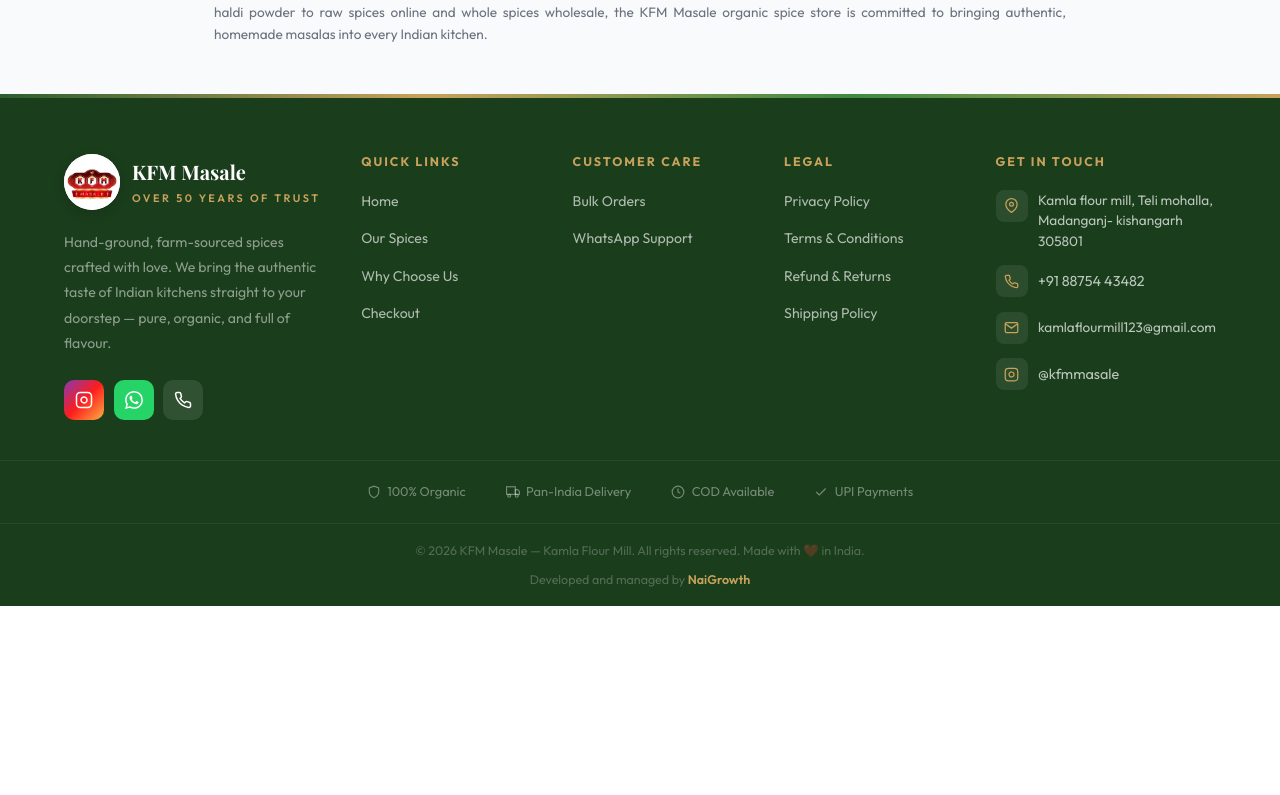
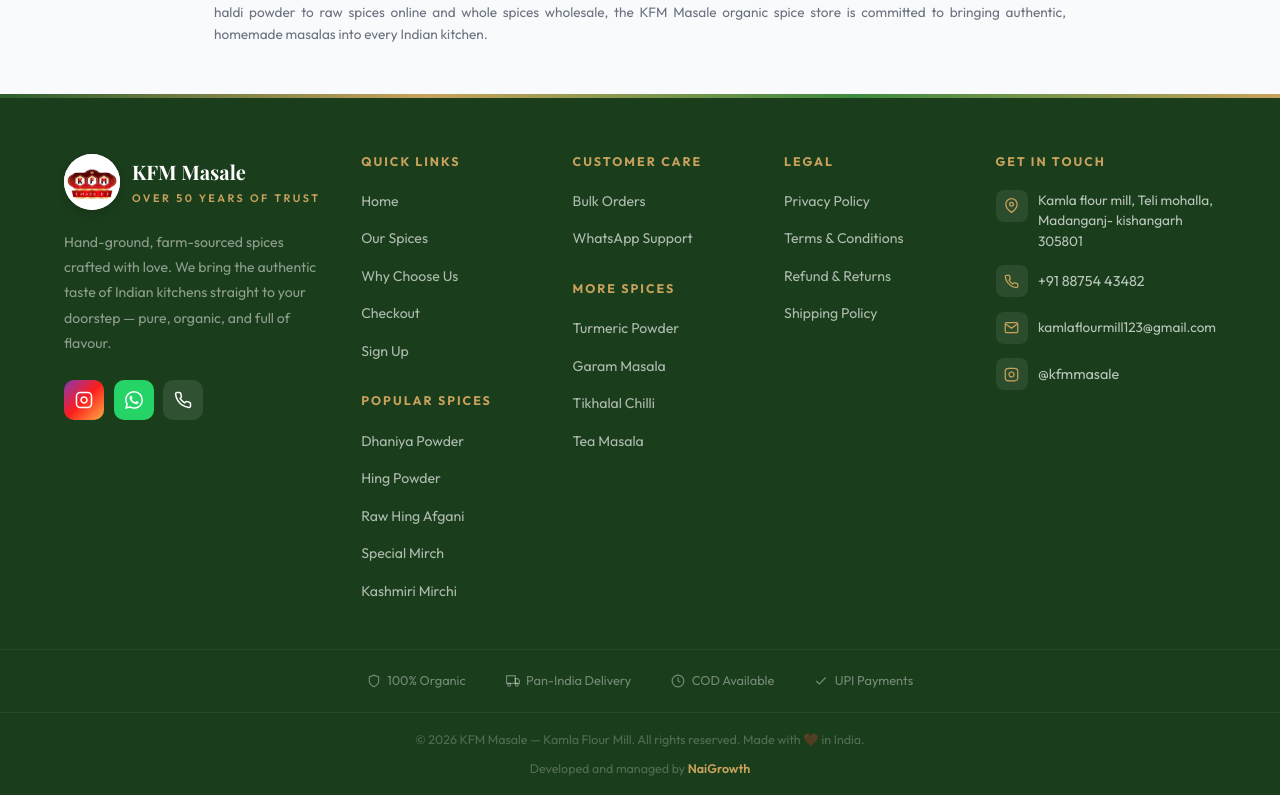
Before and after one commit to naitikvj31/kfm-masale-store, a Next.js app: page / in a window 1280 px wide. Shown: the part 2789-3584 px from the top of the page. Before the commit the page ends 3395 px from the top, so only its background shows below. Built offline with nearby package versions, Linux system fonts and the light colour scheme; no server answers; the database is empty; a web font is replaced by a local one.

Commit message:
Fix SEMrush SEO warnings (404s, duplicate titles, missing internal links)

```diff
--- a/components/Footer.js
+++ b/components/Footer.js
@@ -117,11 +117,31 @@
                         }}>
                             Quick Links
                         </h4>
-                        <ul style={{ padding: 0, margin: 0, display: 'flex', flexDirection: 'column', gap: '0.5rem', listStyle: 'none' }}>
+                        <ul style={{ padding: 0, margin: 0, display: 'flex', flexDirection: 'column', gap: '0.5rem', listStyle: 'none', marginBottom: '1.5rem' }}>
                             <FooterLink href="/" label="Home" />
                             <FooterLink href="/#products" label="Our Spices" />
                             <FooterLink href="/#about" label="Why Choose Us" />
                             <FooterLink href="/checkout" label="Checkout" />
+                            <FooterLink href="/signup" label="Sign Up" />
+                        </ul>
+
+                        <h4 style={{
+                            color: 'var(--color-accent)',
+                            fontSize: '0.78rem',
+                            textTransform: 'uppercase',
+                            letterSpacing: '2px',
+                            marginBottom: '1.25rem',
+                            fontWeight: 700,
+                            fontFamily: 'var(--font-body)'
+                        }}>
+                            Popular Spices
+                        </h4>
+                        <ul style={{ padding: 0, margin: 0, display: 'flex', flexDirection: 'column', gap: '0.5rem', listStyle: 'none' }}>
+                            <FooterLink href="/product/dhaniya-powder" label="Dhaniya Powder" />
+                            <FooterLink href="/product/hing-powder" label="Hing Powder" />
+                            <FooterLink href="/product/hing-raw-pure-afgani" label="Raw Hing Afgani" />
+                            <FooterLink href="/product/special-mirch-powder" label="Special Mirch" />
+                            <FooterLink href="/product/kashmiri-mirchi" label="Kashmiri Mirchi" />
                         </ul>
                     </div>
 
@@ -138,9 +158,27 @@
                         }}>
                             Customer Care
                         </h4>
-                        <ul style={{ padding: 0, margin: 0, display: 'flex', flexDirection: 'column', gap: '0.5rem', listStyle: 'none' }}>
+                        <ul style={{ padding: 0, margin: 0, display: 'flex', flexDirection: 'column', gap: '0.5rem', listStyle: 'none', marginBottom: '1.5rem' }}>
                             <FooterLink href="/#products" label="Bulk Orders" />
                             <FooterLink href="https://wa.me/918875443482" label="WhatsApp Support" />
+                        </ul>
+
+                        <h4 style={{
+                            color: 'var(--color-accent)',
+                            fontSize: '0.78rem',
+                            textTransform: 'uppercase',
+                            letterSpacing: '2px',
+                            marginBottom: '1.25rem',
+                            fontWeight: 700,
+                            fontFamily: 'var(--font-body)'
+                        }}>
+                            More Spices
+                        </h4>
+                        <ul style={{ padding: 0, margin: 0, display: 'flex', flexDirection: 'column', gap: '0.5rem', listStyle: 'none' }}>
+                            <FooterLink href="/product/turmeric-powder" label="Turmeric Powder" />
+                            <FooterLink href="/product/garam-masala" label="Garam Masala" />
+                            <FooterLink href="/product/tikhalal-chilli-powder" label="Tikhalal Chilli" />
+                            <FooterLink href="/product/tea-masale" label="Tea Masala" />
                         </ul>
                     </div>
 
--- a/next.config.mjs
+++ b/next.config.mjs
@@ -11,6 +11,21 @@
       { protocol: 'https', hostname: 'images.unsplash.com' },
       // Add any other domains where your product images might live
     ],
+  },
+
+  async redirects() {
+    return [
+      {
+        source: '/shop',
+        destination: '/#products',
+        permanent: true,
+      },
+      {
+        source: '/forgot-password',
+        destination: '/login',
+        permanent: true,
+      }
+    ];
   },
 
   // Apply strict HTTP Security Headers globally
```
Also changed, not shown: app/layout.js (+5 -0 lines), app/robots.js (added, +11 -0 lines), app/sitemap.js (added, +81 -0 lines).
